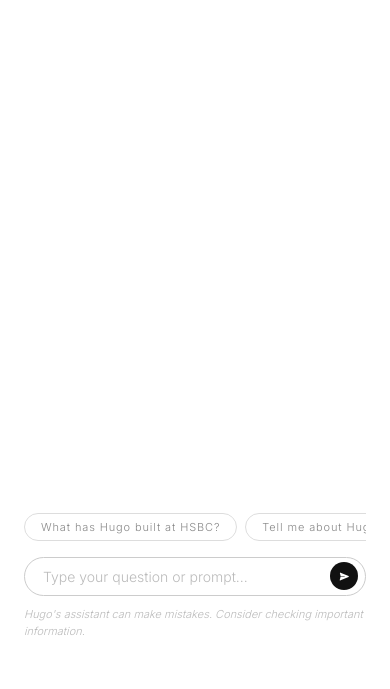
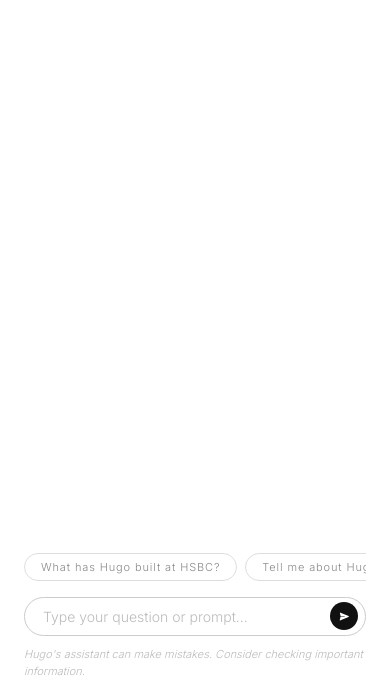
Before and after one commit to hugowph/my-ai-assistant, a website: page index.html in a window 390 px wide. Shown: the part 155-844 px from the top of the page. Drawn offline with nearby package versions, Linux system fonts and the light colour scheme.

```diff
--- a/index.html
+++ b/index.html
@@ -317,7 +317,7 @@
 
       .bottom-section {
         margin-top: auto;
-        padding-bottom: 48px;
+        padding-bottom: 8px;
       }
 
       .heading {
```
